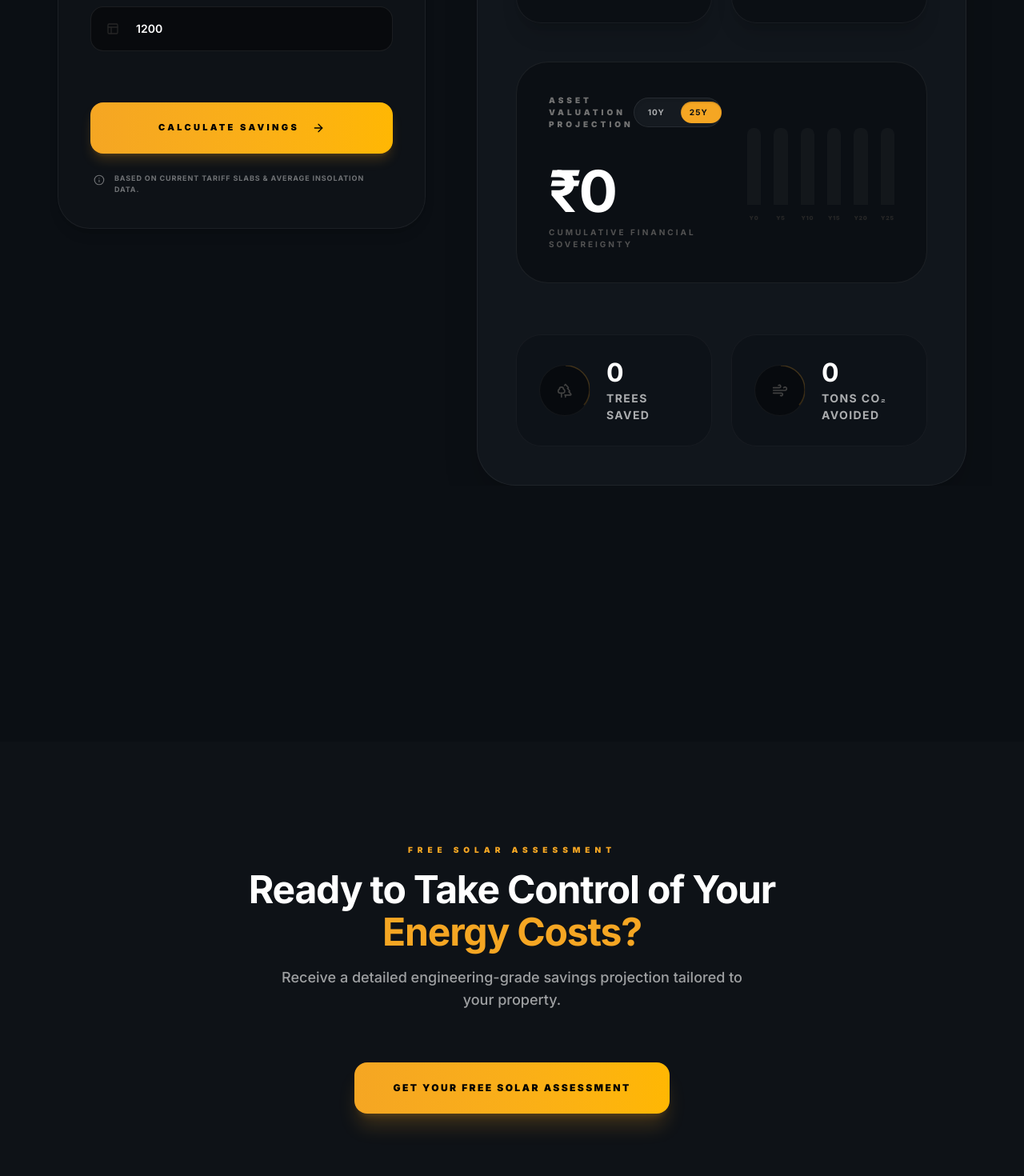
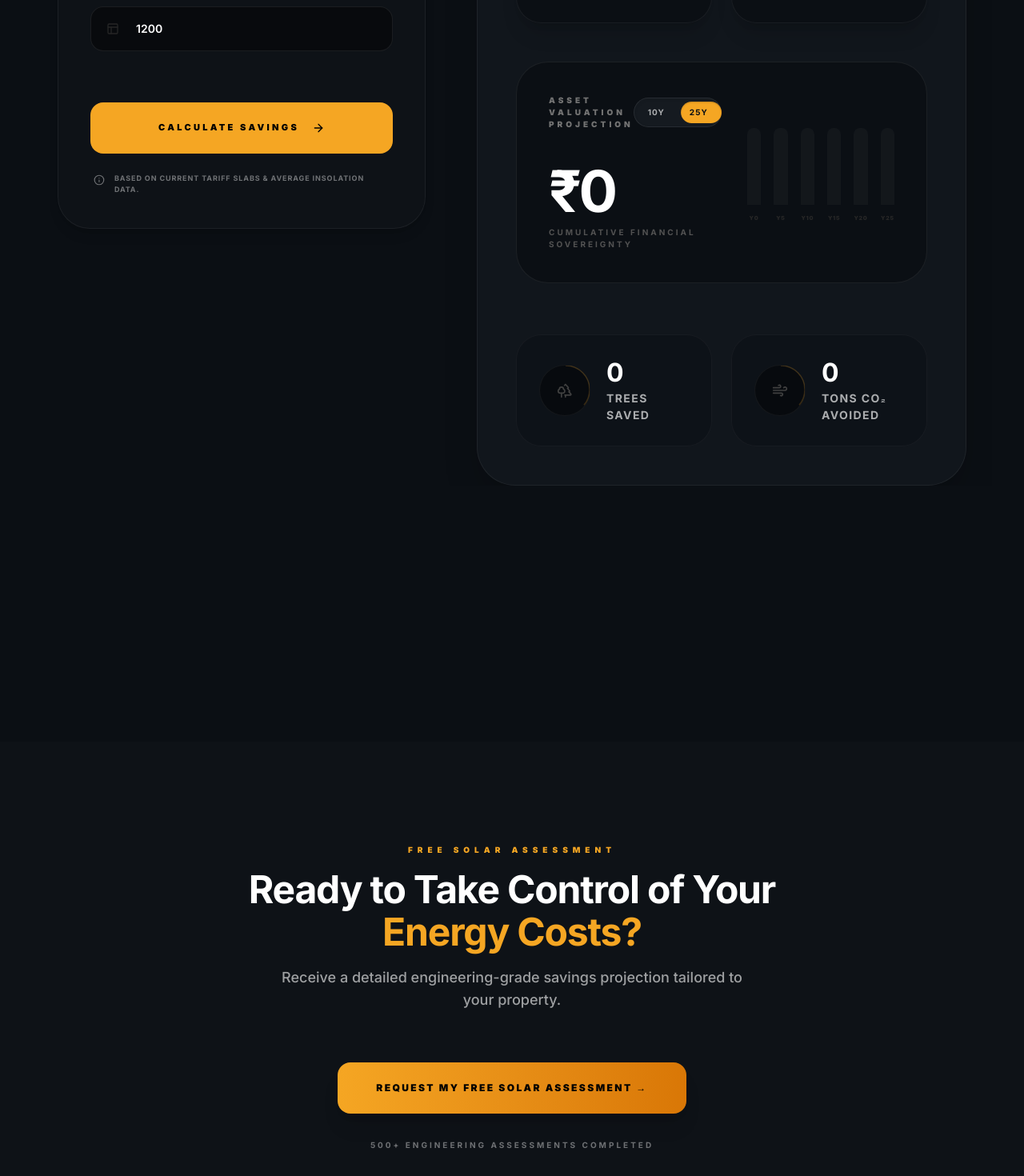
Before and after one commit to valomeshwa-dot/solane-website, a Next.js app: page /calculator in a window 1280 px wide. Shown: the part 940-2410 px from the top of the page at 80% size. Built offline with nearby package versions, Linux system fonts and the light colour scheme.

Commit message:
Added premium Framer Motion entrances, staggers, and glow interactions

```diff
--- a/app/calculator/page.tsx
+++ b/app/calculator/page.tsx
@@ -56,35 +56,74 @@ export default function SolarCalculator() {
   };
 
   return (
-    <main className="min-h-screen bg-[#0B0F14] text-[#FFFFFF] font-sans selection:bg-amber-500/30 overflow-x-hidden">
+    <motion.main
+      initial={{ opacity: 0, y: 40 }}
+      animate={{ opacity: 1, y: 0 }}
+      transition={{ duration: 0.8, ease: "easeOut" }}
+      className="min-h-screen bg-[#0B0F14] text-[#FFFFFF] font-sans selection:bg-amber-500/30 overflow-x-hidden relative"
+    >
+      {/* Subtle Background Glow Animation */}
+      <motion.div
+        animate={{ opacity: [0.4, 0.6, 0.4] }}
+        transition={{ duration: 6, repeat: Infinity }}
+        className="absolute top-0 left-0 right-0 h-[800px] bg-gradient-to-r from-amber-500/5 via-transparent to-amber-500/5 blur-3xl pointer-events-none z-0"
+      />
 
       {/* 🏙️ Hero Content */}
       <Section className="pt-32 pb-20 lg:pt-48 lg:pb-24">
         <Container className="max-w-[1200px] mx-auto px-6 text-center lg:text-left">
           <motion.div
-            initial={{ opacity: 0, y: 20 }}
-            animate={{ opacity: 1, y: 0 }}
-            transition={{ duration: 0.8, ease: "easeInOut" }}
-            className="space-y-6"
+            initial="hidden"
+            animate="visible"
+            variants={{
+              hidden: {},
+              visible: {
+                transition: { staggerChildren: 0.15 }
+              }
+            }}
+            className="space-y-6 relative z-10"
           >
-            <div className="flex items-center gap-3 justify-center lg:justify-start">
+            <motion.div
+              variants={{
+                hidden: { opacity: 0, y: 20 },
+                visible: { opacity: 1, y: 0 }
+              }}
+              className="flex items-center gap-3 justify-center lg:justify-start"
+            >
               <div className="bg-amber-500/10 border border-amber-500/20 px-3 py-1 rounded-full">
                 <Zap className="w-3 h-3 text-[#F5A623] fill-[#F5A623]" />
               </div>
               <span className="text-[10px] font-black uppercase tracking-[0.3em] text-neutral-500">ROI Calculator</span>
-            </div>
+            </motion.div>
 
             <div className="max-w-3xl space-y-4">
-              <h1 className="text-5xl lg:text-7xl font-bold tracking-tight leading-[1.05]">
+              <motion.h1
+                variants={{
+                  hidden: { opacity: 0, y: 20 },
+                  visible: { opacity: 1, y: 0 }
+                }}
+                className="text-5xl lg:text-7xl font-bold tracking-tight leading-[1.05]"
+              >
                 Calculate Your Solar <br />
                 <span className="relative inline-block text-[#FFFFFF]">
                   ROI
-                  <div className="absolute -bottom-1 left-0 w-full h-[2px] bg-[#F5A623]" />
+                  <motion.div
+                    initial={{ width: 0 }}
+                    animate={{ width: "100%" }}
+                    transition={{ duration: 0.8, delay: 0.5, ease: "easeOut" }}
+                    className="absolute -bottom-1 left-0 h-[2px] bg-[#F5A623]"
+                  />
                 </span> In Minutes
-              </h1>
-              <p className="text-[#FFFFFF]/70 text-base lg:text-lg leading-relaxed max-w-[500px] font-medium">
+              </motion.h1>
+              <motion.p
+                variants={{
+                  hidden: { opacity: 0, y: 20 },
+                  visible: { opacity: 1, y: 0 }
+                }}
+                className="text-[#FFFFFF]/70 text-base lg:text-lg leading-relaxed max-w-[500px] font-medium"
+              >
                 High-precision modeling for solar asset performance and multi-decade financial sovereignty.
-              </p>
+              </motion.p>
             </div>
           </motion.div>
         </Container>
@@ -97,9 +136,10 @@ export default function SolarCalculator() {
 
             {/* 🌑 LEFT SIDE — CONTROL PANEL (#0E1217) */}
             <motion.div
-              initial={{ opacity: 0, x: -20 }}
-              animate={{ opacity: 1, x: 0 }}
-              transition={{ duration: 0.8, delay: 0.2, ease: "easeInOut" }}
+              initial={{ opacity: 0, scale: 0.97 }}
+              whileInView={{ opacity: 1, scale: 1 }}
+              transition={{ duration: 0.6, ease: "easeOut" }}
+              viewport={{ once: true }}
               className="bg-[#0E1217] border border-white/[0.06] rounded-[40px] p-8 lg:p-10 space-y-12 shadow-lg relative overflow-hidden"
             >
               {/* Type Toggle - Architectural Lock */}
@@ -113,7 +153,10 @@ export default function SolarCalculator() {
                   style={{ width: 'calc(50% - 4px)' }}
                   transition={{ duration: 0.3, ease: [0.16, 1, 0.3, 1] }}
                 />
-                <button
+                <motion.button
+                  whileHover={{ scale: 1.02 }}
+                  whileTap={{ scale: 0.97 }}
+                  transition={{ duration: 0.2 }}
                   onClick={() => setIsCommercial(false)}
                   className={cn(
                     "flex-1 relative z-10 text-[11px] font-semibold uppercase tracking-widest transition-colors duration-300 text-center",
@@ -121,8 +164,11 @@ export default function SolarCalculator() {
                   )}
                 >
                   Residential
-                </button>
-                <button
+                </motion.button>
+                <motion.button
+                  whileHover={{ scale: 1.02 }}
+                  whileTap={{ scale: 0.97 }}
+                  transition={{ duration: 0.2 }}
                   onClick={() => setIsCommercial(true)}
                   className={cn(
                     "flex-1 relative z-10 text-[11px] font-semibold uppercase tracking-widest transition-colors duration-300 text-center",
@@ -130,7 +176,7 @@ export default function SolarCalculator() {
                   )}
                 >
                   Commercial
-                </button>
+                </motion.button>
               </div>
 
               {/* Input Fields */}
@@ -162,13 +208,19 @@ export default function SolarCalculator() {
               {/* Action */}
               <div className="pt-4 space-y-6">
                 <Magnetic amount={0.03}>
-                  <Button
+                  <motion.button
+                    whileHover={{
+                      scale: 1.04,
+                      boxShadow: "0px 0px 30px rgba(245, 166, 35, 0.4)"
+                    }}
+                    whileTap={{ scale: 0.97 }}
+                    transition={{ duration: 0.25 }}
                     onClick={handleCalculate}
-                    className="w-full bg-[#F5A623] hover:bg-[#F5A623]/90 text-black font-black h-16 rounded-2xl border-none text-[11px] tracking-[0.3em] transition-all flex items-center justify-center gap-4 active:scale-95 group"
+                    className="w-full bg-[#F5A623] text-black font-black h-16 rounded-2xl border-none text-[11px] tracking-[0.3em] transition-all flex items-center justify-center gap-4 group"
                   >
                     <span className="relative z-10 uppercase tracking-[0.3em]">Calculate Savings</span>
                     <ArrowRight className="w-4 h-4 transition-transform group-hover:translate-x-1" />
-                  </Button>
+                  </motion.button>
                 </Magnetic>
                 <div className="flex items-start gap-3 px-1 opacity-40">
                   <Info className="w-3.5 h-3.5 mt-0.5" />
@@ -181,9 +233,10 @@ export default function SolarCalculator() {
 
             {/* 🌑 RIGHT SIDE — ANALYSIS DASHBOARD (#11161C) */}
             <motion.div
-              initial={{ opacity: 0, x: 20 }}
-              animate={{ opacity: 1, x: 0 }}
-              transition={{ duration: 0.8, delay: 0.3, ease: "easeInOut" }}
+              initial={{ opacity: 0, scale: 0.97 }}
+              whileInView={{ opacity: 1, scale: 1 }}
+              transition={{ duration: 0.6, delay: 0.2, ease: "easeOut" }}
+              viewport={{ once: true }}
               className="bg-[#11161C] border border-white/[0.06] rounded-[48px] p-8 lg:p-12 space-y-12 overflow-hidden shadow-2xl relative flex flex-col justify-center"
             >
               {/* Internal Grid Alignment */}
@@ -232,7 +285,9 @@ export default function SolarCalculator() {
                             transition={{ type: "spring", stiffness: 400, damping: 35 }}
                           />
                           {[10, 25].map(y => (
-                            <button
+                            <motion.button
+                              whileHover={{ scale: 1.05 }}
+                              whileTap={{ scale: 0.95 }}
                               key={y}
                               onClick={() => setProjectionYear(y)}
                               className={cn(
@@ -243,7 +298,7 @@ export default function SolarCalculator() {
                               )}
                             >
                               {y}Y
-                            </button>
+                            </motion.button>
                           ))}
                         </div>
                       </div>
@@ -316,19 +371,35 @@ export default function SolarCalculator() {
 
             <div className="pt-4">
               <Magnetic amount={0.04}>
-                <Button
-                  className="bg-gradient-to-r from-[#F5A623] to-[#D97706] text-black font-black h-16 px-12 rounded-2xl border-none text-[12px] tracking-[0.2em] transition-all hover:scale-[1.02] active:scale-95 shadow-xl uppercase group"
+                <motion.button
+                  whileHover={{
+                    scale: 1.04,
+                    boxShadow: "0px 0px 30px rgba(245, 166, 35, 0.4)"
+                  }}
+                  whileTap={{ scale: 0.97 }}
+                  transition={{ duration: 0.25 }}
+                  className="bg-gradient-to-r from-[#F5A623] to-[#D97706] text-black font-black h-16 px-12 rounded-2xl border-none text-[12px] tracking-[0.2em] shadow-xl uppercase group flex items-center justify-center mx-auto"
                 >
-                  Get Your Free Solar Assessment
-                </Button>
+                  REQUEST MY FREE SOLAR ASSESSMENT →
+                </motion.button>
               </Magnetic>
+
+              <motion.div
+                initial={{ opacity: 0, y: 20 }}
+                whileInView={{ opacity: 1, y: 0 }}
+                transition={{ duration: 0.6, delay: 0.2 }}
+                viewport={{ once: true }}
+                className="pt-8 text-[10px] font-bold tracking-[0.3em] text-white/40 uppercase"
+              >
+                500+ ENGINEERING ASSESSMENTS COMPLETED
+              </motion.div>
             </div>
           </div>
         </Container>
       </Section>
 
       <div className="h-32" />
-    </main>
+    </motion.main>
   );
 }
 
@@ -336,7 +407,11 @@ function InputField({ label, icon, value, onChange, type = "text" }: any) {
   return (
     <div className="space-y-4 group">
       <label className="text-[9px] font-black uppercase tracking-[0.3em] text-neutral-600 block pl-1">{label}</label>
-      <div className="relative">
+      <motion.div
+        whileHover={{ scale: 1.02 }}
+        transition={{ duration: 0.2 }}
+        className="relative"
+      >
         <div className="absolute left-5 top-1/2 -translate-y-1/2 text-neutral-800 group-focus-within:text-[#F5A623] transition-colors duration-500">
           {icon}
         </div>
@@ -346,7 +421,7 @@ function InputField({ label, icon, value, onChange, type = "text" }: any) {
           onChange={(e) => onChange(type === 'number' ? Number(e.target.value) : e.target.value)}
           className="w-full bg-black/40 border border-white/[0.08] rounded-2xl h-14 pl-14 pr-4 text-sm font-semibold text-white focus:border-[#F5A623]/40 outline-none transition-all"
         />
-      </div>
+      </motion.div>
     </div>
   );
 }
```
